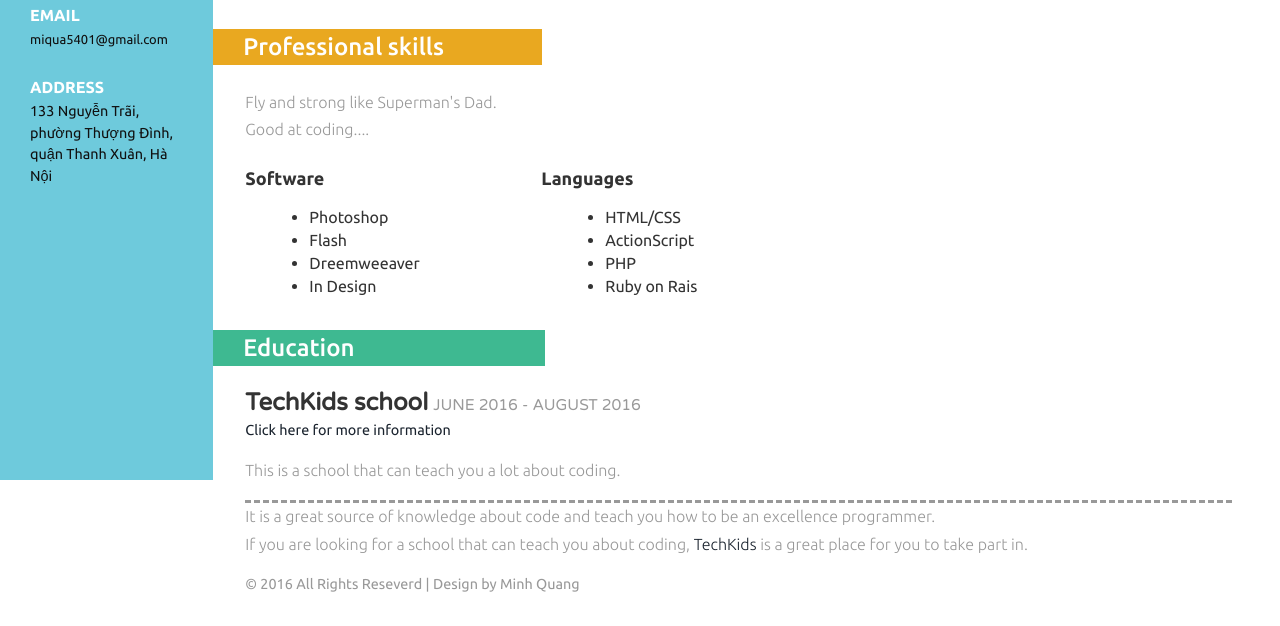
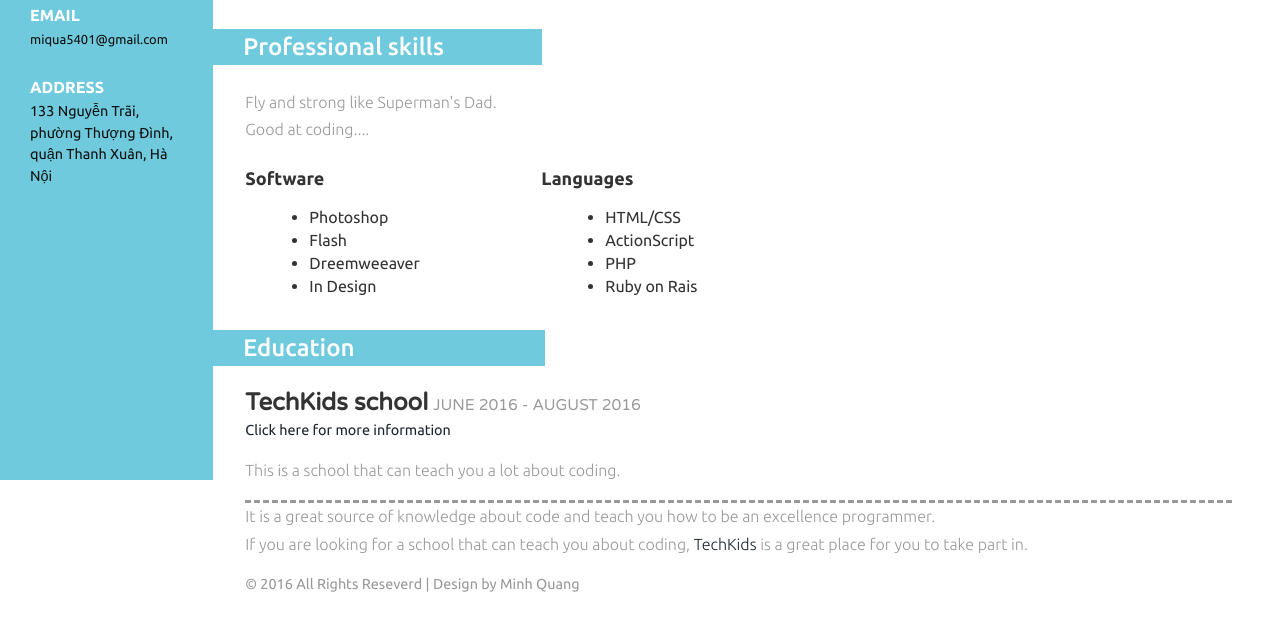
Before and after one commit to Quang5401/Quang5401.github.io, a plain HTML site: page index.html in a window 1280 px wide. Shown: the part 320-946 px from the top of the page. Drawn offline with Linux system fonts and the light colour scheme; files whose address does not match are found by name.

Commit message:
hello 21

```diff
--- a/css/style.css
+++ b/css/style.css
@@ -121,7 +121,7 @@ address span{
 }
 .company_details h4,.education_details h4{
 	color:#333;
-	font-weight:600;
+	font-weight:bold;
 	font-size:1.5em;
 	margin-bottom:6px;
 	font-family: 'Varela Round', sans-serif;
@@ -181,10 +181,10 @@ h3.clr1{
 	background:#6ecadc;
 }
 h3.clr2{
-	background:#e9a820;
+	background:#6ecadc;
 }
 h3.clr3{
-	background:#3eb991;
+	background:#6ecadc;
 }
 .copywrite{
 	padding-left:2em;
```
